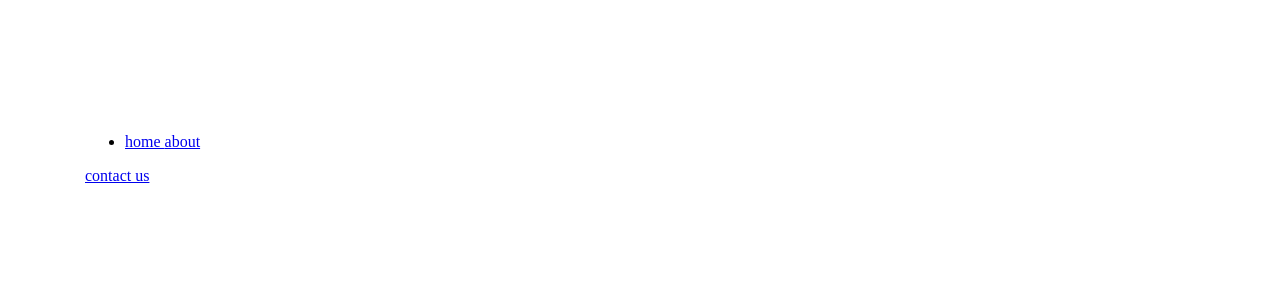
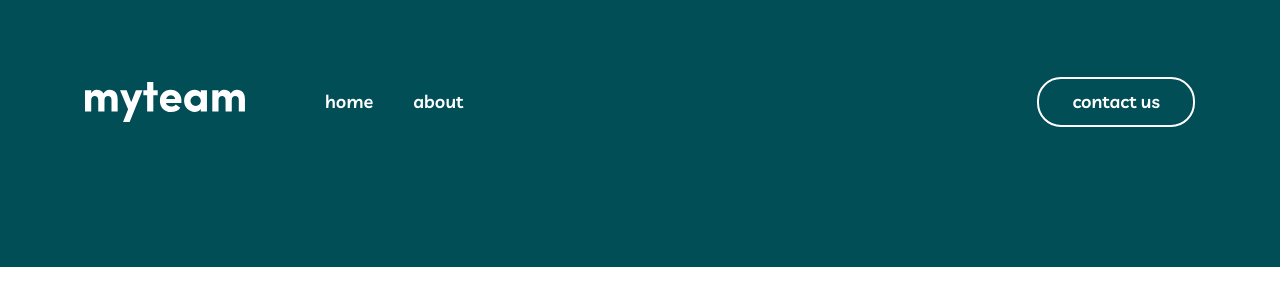
Before and after one commit to Yabrok/TeamWork, a plain HTML site: page index.html in a window 1280 px wide. Drawn offline with Linux system fonts and the light colour scheme.

Commit message:
add header

```diff
--- a/index.html
+++ b/index.html
@@ -21,7 +21,9 @@
                             <a class="navbar__link" href="./index.html">
                                 home
                             </a>
+                        </li>
 
+                        <li class="navbar__item">
                             <a class="navbar__link" href="#">
                                 about
                             </a>
--- a/scss/_general.scss
+++ b/scss/_general.scss
@@ -14,7 +14,7 @@ body{
     display: flex;
     flex-direction: column;
     margin: 0;
-    font-family: 'Livvic' sans-serif;
+    font-family: 'Livvic';
 }
 
 main{
--- a/scss/blocks/_header.scss
+++ b/scss/blocks/_header.scss
@@ -1,3 +1,54 @@
 .site-header {
-    padding: 77px 0;
+    padding: 77px 0 140px;
+    background-color: #014E56;
 }
+
+
+.site-header__inner {
+    display: flex;
+    align-items: center;
+}
+
+.logo {
+    display: inline-block;
+}
+
+.navbar {
+    margin: 0 0 0 80px;
+}
+
+.navbar__list {
+    @include unlist;
+    display: flex;
+}
+
+.navbar__item+.navbar__item {
+    margin-left: 40px;
+}
+
+.navbar__link {
+    text-decoration: none;
+    font-weight: 600;
+    font-size: 18px;
+    line-height: 28px;
+    color: #FFF;
+}
+
+.mainbtn {
+    margin-left: auto;
+    text-decoration: none;
+    font-weight: 600;
+    font-size: 18px;
+    line-height: 28px;
+    color: #FFF;
+    display: inline-block;
+    padding: 9px 33px;
+    border: 2px solid #FFFFFF;
+    border-radius: 24px;
+    transition: all .2s ease;
+
+    &:hover {
+        color: #002529;
+        background-color: #FFF;
+    }
+}
```
Also changed, not shown: css/style.css, 1 other file.
